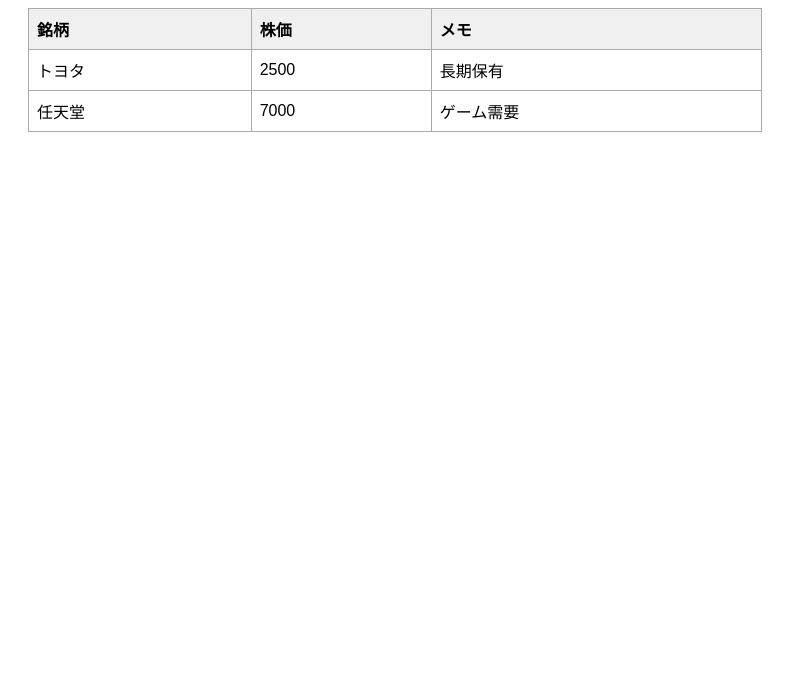
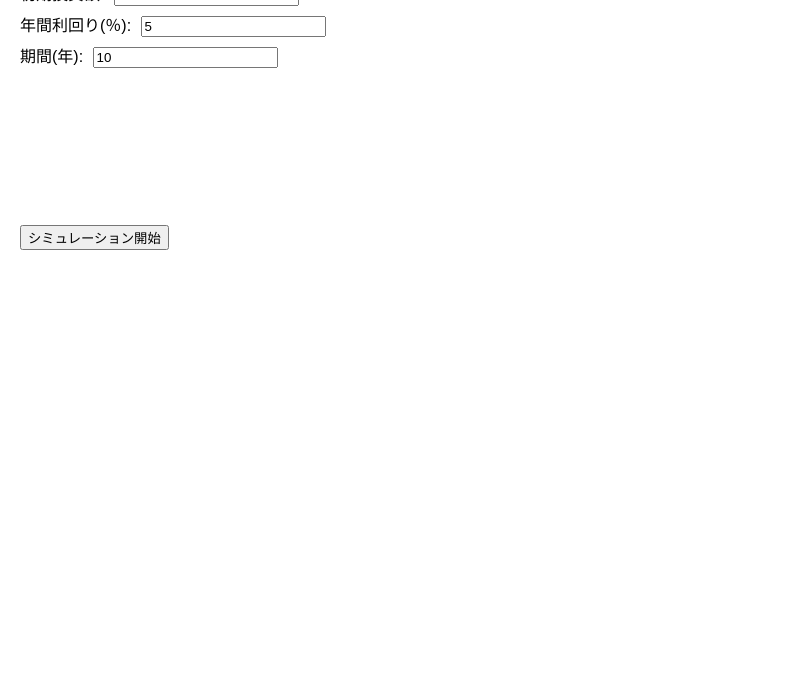
Before and after one commit to gongxunjiateng-coder/mypage.github.io, a plain HTML site: page index (2).html in a window 1280 px wide. Shown: the part 109-800 px from the top of the page, without its empty margins (0-805 px from the left). Drawn offline with nearby package versions, Linux system fonts and the light colour scheme.

Commit message:
Update index (2).html

```diff
--- a/index (2).html
+++ b/index (2).html
@@ -2,24 +2,62 @@
 <html lang="ja">
 <head>
   <meta charset="UTF-8">
-  <title>マイ投資リスト</title>
+  <title>投資シミュレーション</title>
+  <script src="https://cdn.jsdelivr.net/npm/chart.js"></script>
   <style>
-    body { font-family: sans-serif; padding: 20px; }
-    table { border-collapse: collapse; width: 60%; }
-    th, td { border: 1px solid #aaa; padding: 8px; text-align: left; }
-    th { background: #f0f0f0; }
+    body { font-family: Arial, sans-serif; margin: 20px; }
+    input { margin: 5px; }
+    canvas { max-width: 800px; margin-top: 20px; }
   </style>
 </head>
 <body>
-  <h1>投資銘柄リスト</h1>
-  <table id="stock-table">
-    <tr><th>銘柄</th><th>株価</th><th>メモ</th></tr>
-    <tr><td>トヨタ</td><td>2500</td><td>長期保有</td></tr>
-    <tr><td>任天堂</td><td>7000</td><td>ゲーム需要</td></tr>
-  </table>
+  <h1>投資シミュレーション（架空銘柄）</h1>
+
+  <label>初期投資額: </label><input type="number" id="initial" value="100000"><br>
+  <label>年間利回り(％): </label><input type="number" id="rate" value="5"><br>
+  <label>期間(年): </label><input type="number" id="years" value="10"><br>
+  <button onclick="simulate()">シミュレーション開始</button>
+
+  <canvas id="chart"></canvas>
 
   <script>
-    console.log("マイ投資リストサイトが読み込まれました");
+    function simulate() {
+      const initial = parseFloat(document.getElementById('initial').value);
+      const rate = parseFloat(document.getElementById('rate').value) / 100;
+      const years = parseInt(document.getElementById('years').value);
+
+      let values = [initial];
+      for(let i = 1; i <= years; i++){
+        // 株価変動をランダムでシミュレーション
+        const volatility = 0.1; // ±10%ランダム変動
+        const change = (Math.random() * 2 - 1) * volatility;
+        const newValue = values[i-1] * (1 + rate + change);
+        values.push(newValue);
+      }
+
+      const ctx = document.getElementById('chart').getContext('2d');
+      if(window.myChart) window.myChart.destroy(); // 前のチャート削除
+      window.myChart = new Chart(ctx, {
+        type: 'line',
+        data: {
+          labels: Array.from({length: years+1}, (_, i) => i),
+          datasets: [{
+            label: '投資額推移',
+            data: values,
+            borderColor: 'green',
+            backgroundColor: 'rgba(0,128,0,0.2)',
+            fill: true,
+            tension: 0.3
+          }]
+        },
+        options: {
+          scales: {
+            x: { title: { display: true, text: '年' } },
+            y: { title: { display: true, text: '投資額 (円)' } }
+          }
+        }
+      });
+    }
   </script>
 </body>
 </html>
```
